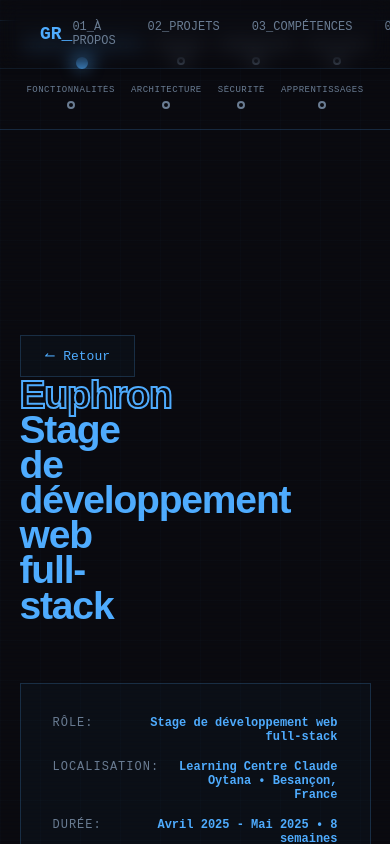
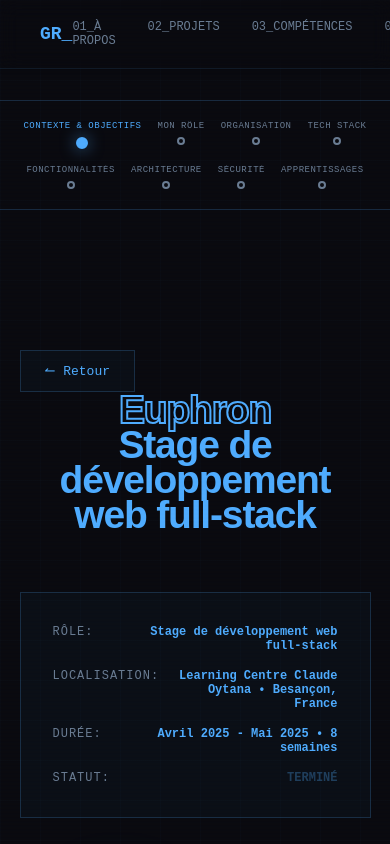
Before and after one commit to moonlight58/grothlin-portfolio, a Vue app: page /internship/euphron in a window 390 px wide. Shown: the top 844 px of the page. Built offline with nearby package versions, Linux system fonts and the light colour scheme; a web font is replaced by a local one.

Commit message:
refined spybar, added more needed back button, more style

```diff
--- a/src/i18n/fr.json
+++ b/src/i18n/fr.json
@@ -79,7 +79,7 @@
         "sectionNumber": "01",
         "title": "Contexte & Objectifs",
         "subtitle": "Mission et enjeux du projet",
-        "description1": "J'ai eu l'opportunité de travailler en tant que stagiaire web full-stack au Learning Centre Claude Oytana à Besançon, France, d'avril 2025 à mai 2025. Ma mission était de créer une application mobile appelée 'Euphron', permettant aux étudiants de l'Université de Franche-Comté de donner ou prendre des équipements sportifs d'occasion sur un système de don.",
+        "description1": "J'ai eu l'opportunité de travailler en tant que stagiaire web full-stack au Learning Centre Claude Oytana à Besançon, France, d'avril 2025 à mai 2025. Ma mission était de créer une application mobile appelée 'Euphron', permettant aux étudiants de l'Université de Franche-Comté de donner ou prendre des équipements sportifs d'occasion grâce à un système de don.",
         "description2": "La création de cette application a été proposée par des étudiants en STAPS, suite à une étude de marché sur l'accès aux équipements sportifs dans leur cursus. Cette étude a révélé que, tandis que certaines écoles parviennent à fournir les équipements nécessaires à leurs étudiants, dans beaucoup d'autres, ce sont les étudiants eux-mêmes qui doivent financer leurs équipements.",
         "objective1Title": "Promouvoir l'accès au sport",
         "objective1Desc": "Pour tous les étudiants de Franche-Comté",
--- a/src/views/HomeView.vue
+++ b/src/views/HomeView.vue
@@ -1462,6 +1462,12 @@
     height: auto;
   }
 
+  .avatar-container {
+    width: 140px;
+    height: 140px;
+    margin: 0 auto;
+  }
+
   .name-stack {
     position: relative;
     transform: none;
--- a/src/views/Internship-Euphron.vue
+++ b/src/views/Internship-Euphron.vue
@@ -710,7 +710,6 @@
   min-height: 60vh;
   position: relative;
   padding: 120px 6% 80px;
-  margin-top: 5rem;
   z-index: 1;
 }
 
@@ -1535,7 +1534,7 @@
     padding: 20px 0;
     gap: 16px;
     flex-wrap: wrap;
-    margin: 20px 0;
+    margin: 100px 0 0 0;
     border-top: 1px solid rgba(79, 172, 254, 0.2);
     border-bottom: 1px solid rgba(79, 172, 254, 0.2);
   }
@@ -1574,6 +1573,12 @@
 
   .title-line {
     font-size: clamp(2.5rem, 10vw, 5rem);
+    text-align: center;
+  }
+
+  .title-line.accent {
+    width: 100%;
+    text-align: center;
   }
 
   .marker-number {
--- a/src/views/ProjectBookView.vue
+++ b/src/views/ProjectBookView.vue
@@ -5,10 +5,12 @@
 
     <!-- Hero Section pour Projects -->
     <section class="projects-hero">
+      <div class="hero-content">
+
       <div class="back-btn" @click="goBack">
         ↼ {{ $t('common.back') }}
       </div>
-      <div class="hero-content">
+
         <div class="title-stack">
           <h1 class="title-line">{{ $t('projects.hero.title') }}</h1>
           <h1 class="title-line accent">{{ $t('projects.hero.subtitle') }}</h1>
@@ -133,6 +135,12 @@
           <!-- Hover effect overlay -->
           <div class="card-overlay"></div>
         </article>
+      </div>
+    </section>
+
+    <section class="back-section">
+      <div class="back-btn" @click="goBack">
+        ↼ {{ $t('common.back') }}
       </div>
     </section>
 
@@ -682,6 +690,11 @@
   width: 100%;
 }
 
+.back-section {
+  padding: 40px 6%;
+  text-align: left;
+}
+
 /* ========== FOOTER ========== */
 .site-footer {
   padding: 40px 6%;
```
